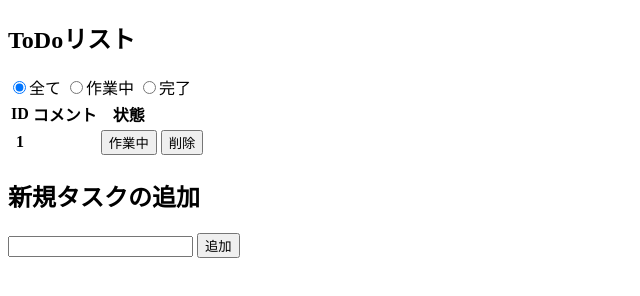
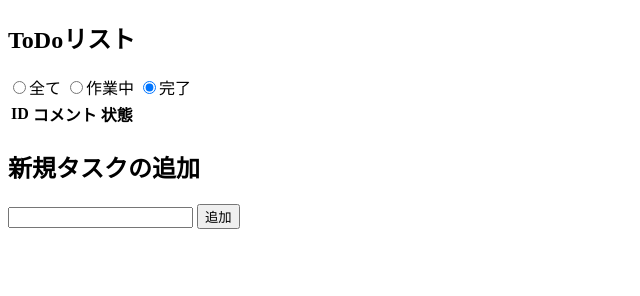
Before and after one commit to uma20vj21/js2-2-3, a plain HTML site: page index.html in a window 1280 px wide. Both pictures are taken after a click on the button "追加". Shown: the whole page, without its empty margins (0-640 px from the left). Drawn offline with Linux system fonts and the light colour scheme.

Commit message:
課題④完了

```diff
--- a/index.html
+++ b/index.html
@@ -12,9 +12,27 @@
     </div>
 
     <div class="radio_button">
-      <input type="radio" name="status" id="allselect" checked />全て
-      <input type="radio" name="status" id="working" />作業中
-      <input type="radio" name="status" id="complete" />完了
+      <input
+        type="radio"
+        name="status"
+        id="allselect"
+        checked
+        onchange="radioSelect()"
+      />全て
+      <input
+        type="radio"
+        name="status"
+        id="working"
+        checked
+        onchange="radioSelect()"
+      />作業中
+      <input
+        type="radio"
+        name="status"
+        id="complete"
+        checked
+        onchange="radioSelect()"
+      />完了
     </div>
 
     <table>
--- a/main.js
+++ b/main.js
@@ -9,17 +9,23 @@ const todos = [];
 
 // 追加ボタンがクリックされたら実行する処理を実装
 submitButton.addEventListener('click', () => {
-  todos.push({
+  // todos.push({
+  //   id: todos.length,
+  //   comment: addTask.value,
+  //   status: '作業中',
+  // });
+  const todo = {
     id: todos.length,
     comment: addTask.value,
     status: '作業中',
-  });
+  };
 
-  createListView(todos);
+  // createListView(todos);
+  todos.push(todo);
+  addTask.value = '';
 
-  addTask.value = '';
+  radioSelect();
 });
-
 
 const createListView = (todos) => {
   // todosLists直下に子要素がなくなるまで、子要素を削除し続ける処理
@@ -27,7 +33,6 @@ const createListView = (todos) => {
     todoLists.removeChild(todoLists.firstChild);
   }
   todos.forEach((task, index) => {
-    console.log(task);
     const todoItem = document.createElement('tr');
 
     const todoId = document.createElement('th');
@@ -37,7 +42,7 @@ const createListView = (todos) => {
     todoId.innerHTML = index + 1; //コールバック関数の第二引数でインデックスを取得させinnerHTMLで記述
     todoComment.innerHTML = task.comment; //コールバック関数の第一引数(task)からtodosの各値を取得させinnerHTMLで記述
     todoDelete.appendChild(createDeleteButton(index)); //foreach内の引数が使えるので、インデックスであるindex引数を代入
-    todoStatus.appendChild(createStatusButton(task));//foreach内の引数が使えるので、第一引数のtaskを代入
+    todoStatus.appendChild(createStatusButton(task)); //foreach内の引数が使えるので、第一引数のtaskを代入
 
     //todoItem内に各要素を差し込む
     todoItem.appendChild(todoId);
@@ -49,7 +54,6 @@ const createListView = (todos) => {
     todoLists.appendChild(todoItem);
   });
 };
-
 
 //作業中ボタンをクリックすると完了ボタンになる処理を実装(foreach内でまわす処理なのでforeachの引数を使える)
 const createStatusButton = (task) => {
@@ -78,3 +82,25 @@ const createDeleteButton = (index) => {
   //クリック発火で使われたdeleteButtonを返してあげないと、appendChild内で関数を使って削除ボタンを作った際にnullが返されエラーになる
   return deleteButton;
 };
+
+// タスク表示/非表示切り替え機能の実装
+const radioSelect = () => {
+  const radioAll = document.getElementById('allselect');
+  const radioWorking = document.getElementById('working');
+  const radioComplete = document.getElementById('complete');
+
+  if (radioAll.checked) {
+    todos.slice();
+    return createListView(todos);
+  } else if (radioWorking.checked) {
+    const radioWork = todos.filter((todo) => {
+      return todo.status === '作業中';
+    });
+    return createListView(radioWork);
+  } else if (radioComplete.checked) {
+    const radioCmp = todos.filter((todo) => {
+      return todo.status === '完了';
+    });
+    return createListView(radioCmp);
+  }
+};
```
